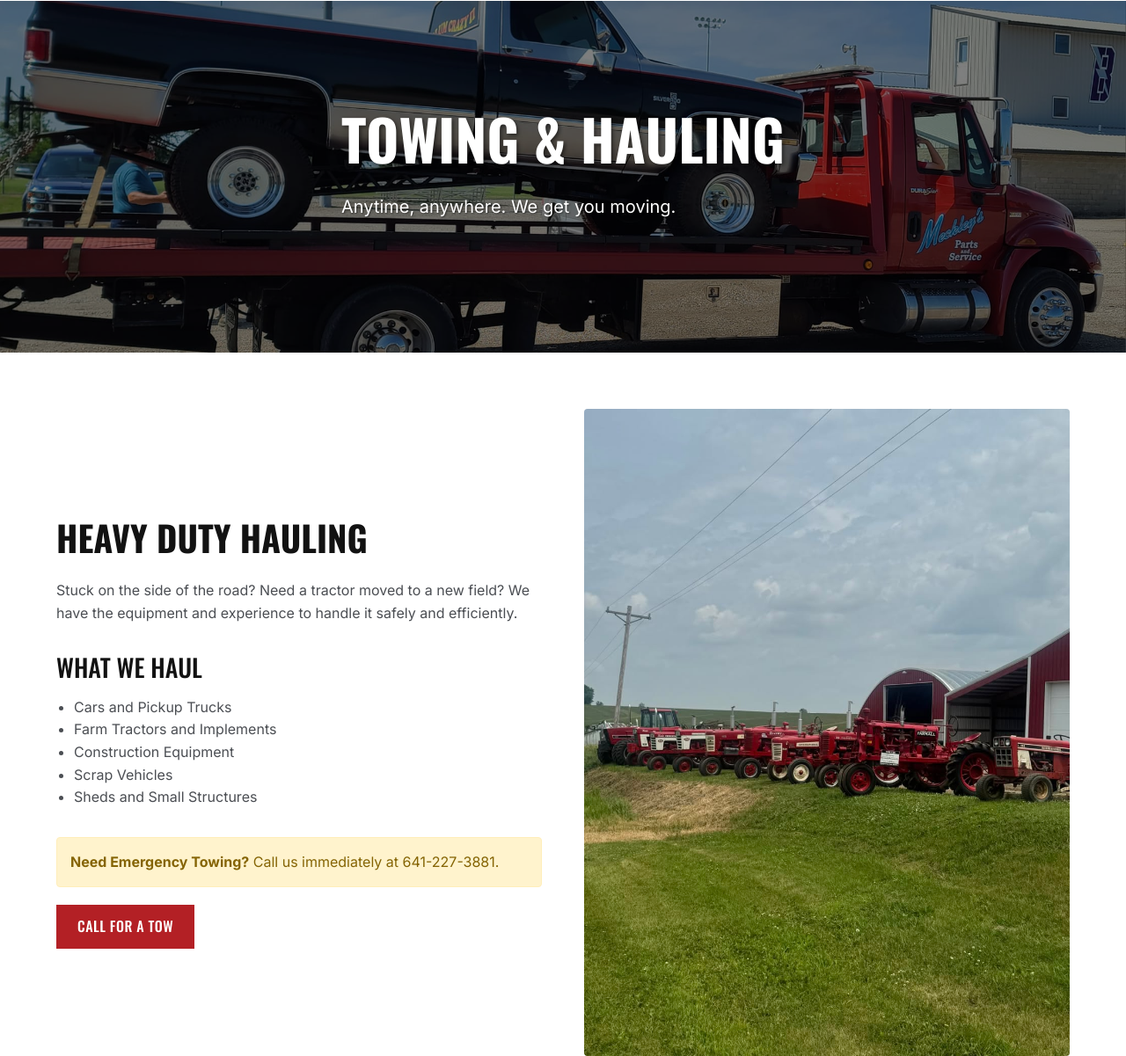
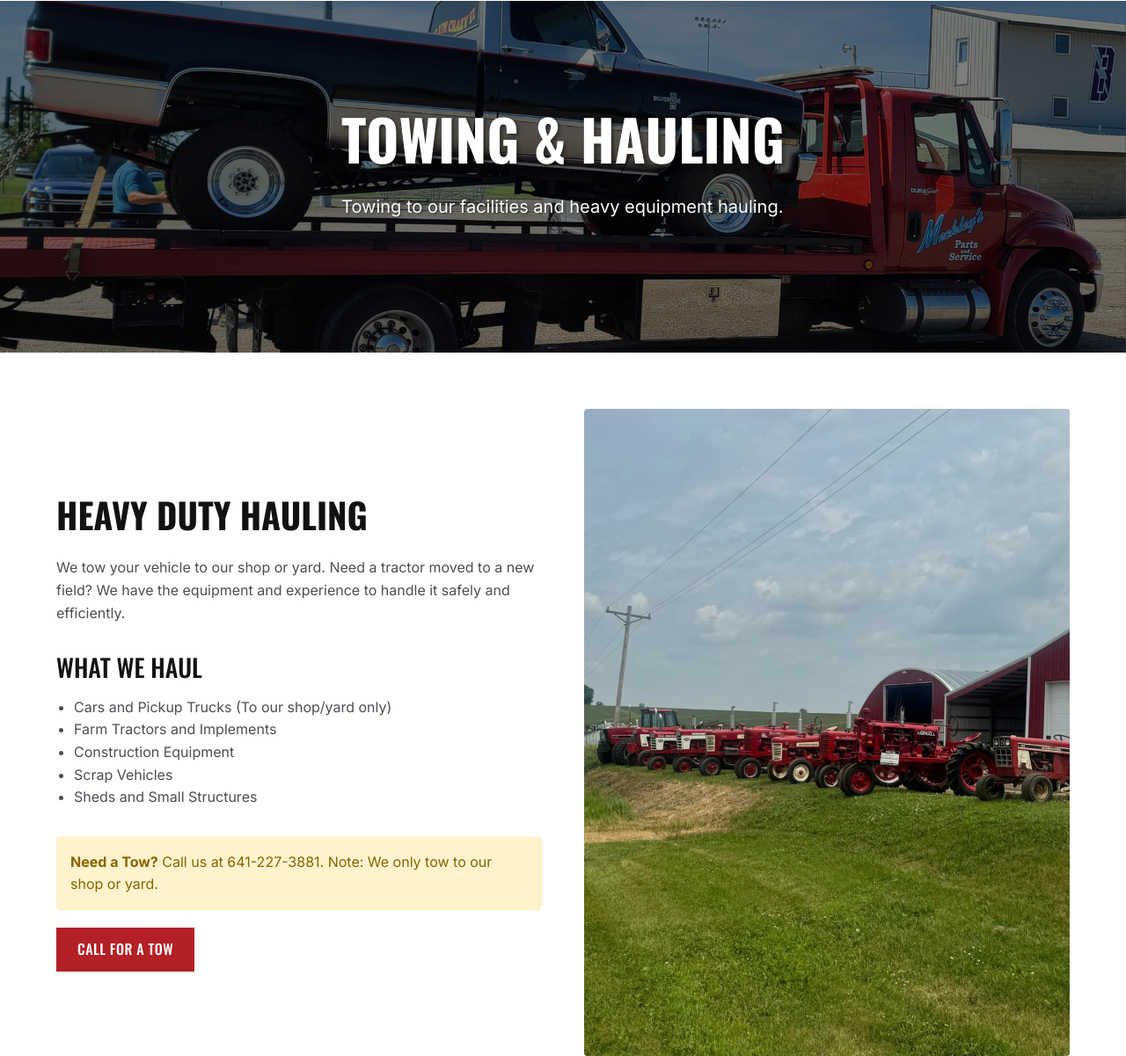
Before and after one commit to MeckMan2025/MPS_Meckleys_Parts_and_Service, a plain HTML site: page services/towing.html in a window 1280 px wide. Shown: the part 79-1280 px from the top of the page at 88% size. Drawn offline with nearby package versions, Linux system fonts and the light colour scheme.

Commit message:
Update site content with owner facts: self-service parts, towing policy, and farm cleanup

```diff
--- a/services/towing.html
+++ b/services/towing.html
@@ -53,7 +53,7 @@
         <div class="hero-overlay"></div>
         <div class="container hero-content">
             <h1>Towing & Hauling</h1>
-            <p>Anytime, anywhere. We get you moving.</p>
+            <p>Towing to our facilities and heavy equipment hauling.</p>
         </div>
     </section>
 
@@ -63,12 +63,13 @@
             <div class="feature-section">
                 <div class="feature-content">
                     <h2>Heavy Duty Hauling</h2>
-                    <p>Stuck on the side of the road? Need a tractor moved to a new field? We have the equipment and
+                    <p>We tow your vehicle to our shop or yard. Need a tractor moved to a new field? We have the
+                        equipment and
                         experience to handle it safely and efficiently.</p>
 
                     <h3 style="margin-top: var(--spacing-lg);">What We Haul</h3>
                     <ul style="list-style: disc; margin-left: 20px; margin-bottom: var(--spacing-lg);">
-                        <li>Cars and Pickup Trucks</li>
+                        <li>Cars and Pickup Trucks (To our shop/yard only)</li>
                         <li>Farm Tractors and Implements</li>
                         <li>Construction Equipment</li>
                         <li>Scrap Vehicles</li>
@@ -77,7 +78,7 @@
 
                     <div class="alert"
                         style="background: #fff3cd; color: #856404; padding: 15px; border: 1px solid #ffeeba; border-radius: 4px; margin-bottom: 20px;">
-                        <strong>Need Emergency Towing?</strong> Call us immediately at 641-227-3881.
+                        <strong>Need a Tow?</strong> Call us at 641-227-3881. Note: We only tow to our shop or yard.
                     </div>
 
                     <a href="tel:641-227-3881" class="btn btn-primary">Call for a Tow</a>
@@ -97,7 +98,8 @@
                     <h3>Meckley's</h3>
                     <p>11308 Hwy S62 N<br>Melbourne, IA 50162</p>
                     <p><a href="tel:641-227-3881" class="text-white"><i class="fas fa-phone"></i> 641-227-3881</a></p>
-                    <p><a href="https://www.facebook.com/meckleysparts/" target="_blank" class="text-white"><i class="fab fa-facebook"></i>
+                    <p><a href="https://www.facebook.com/meckleysparts/" target="_blank" class="text-white"><i
+                                class="fab fa-facebook"></i>
                             Follow us on Facebook</a></p>
                 </div>
                 <div>
```
Also changed, not shown: index.html (+5 -4 lines), services/parts.html (+4 -3 lines), services/scrap.html (+7 -1 lines).
